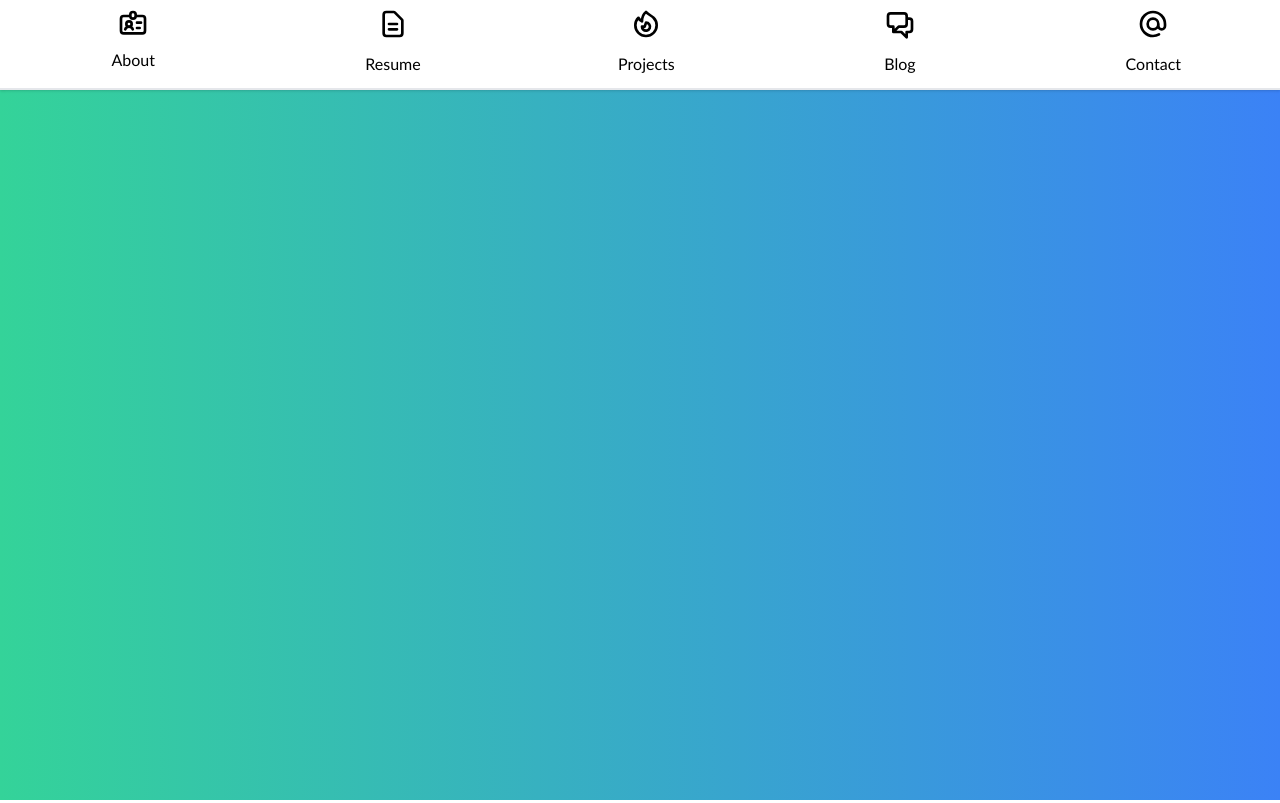
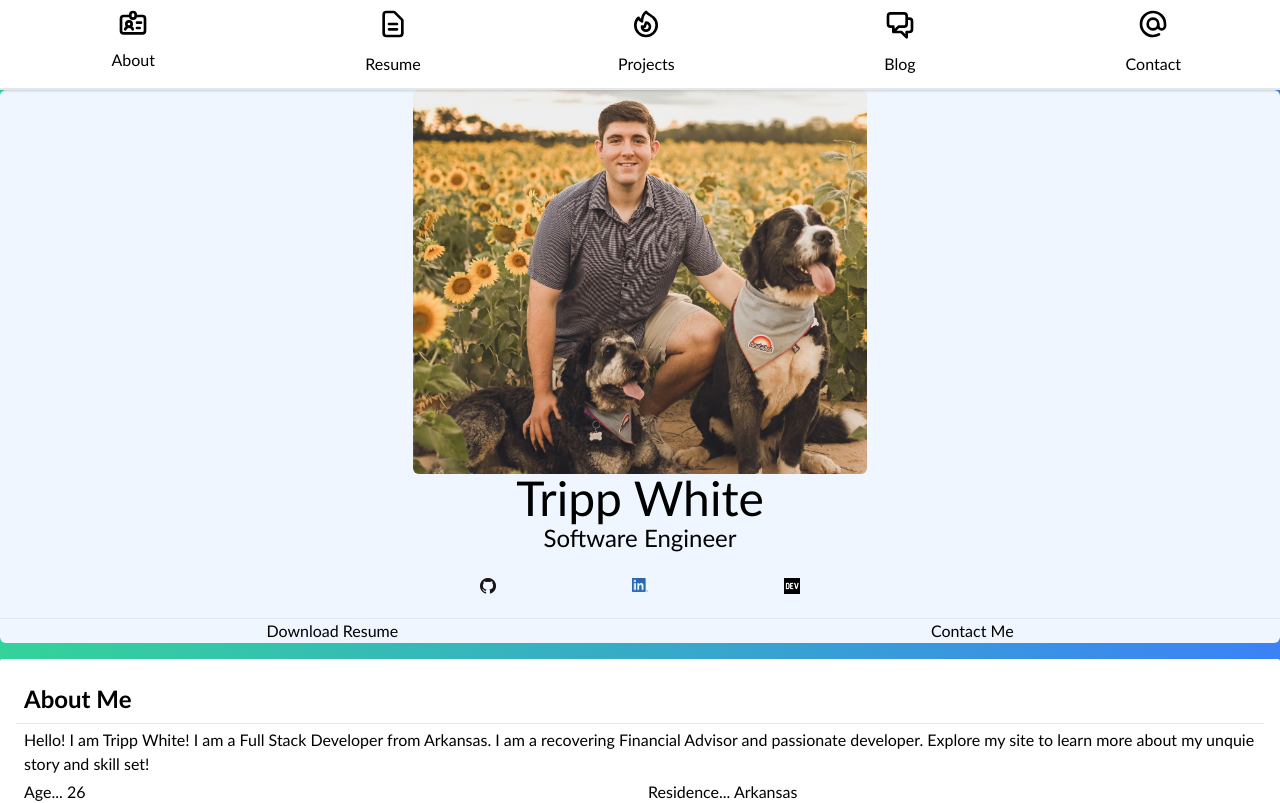
Before and after one commit to turpp/personal-portfolio, a React (Create React App) app in the folder my-app/: page / in a window 1280 px wide. Shown: the top 803 px of the page. Built offline with nearby package versions, Linux system fonts and the light colour scheme.

Commit message:
formarted for fixed nav bar and everything flows under it

```diff
--- a/my-app/src/Components/MainDiv.js
+++ b/my-app/src/Components/MainDiv.js
@@ -30,13 +30,13 @@ function MainDiv(){
 
     return (
 
-         <div className='grid grid-cols-2  font-newFont'>
-            <div className='col-span-2'>
+         <div className='grid grid-cols-2 font-newFont'>
+            <div className='col-span-2 sticky top-0'>
             <NavBar setPage={setShowPage}/>
             </div>
-            <div>
-            {/* <ProfileCard setPage={setShowPage}/>
-            {displayPage()}             */}
+            <div className='w-full col-span-2 mb-32'>
+            <ProfileCard setPage={setShowPage}/>
+            {displayPage()}
         </div>
         </div>
     )
--- a/my-app/src/Components/ProfileCard.js
+++ b/my-app/src/Components/ProfileCard.js
@@ -1,12 +1,16 @@
-import React from 'react'
+import React, {useState} from 'react'
 import ProfilePic from '../photos/profilePic.jpeg'
 import Github from '../photos/GitHub-Mark-32px.png'
 import LinkedIn from '../photos/LI-In-Bug.png'
 import Dev from '../photos/dev-black.png'
+import NavBar from '../Components/NavBar'
 
-function ProfileCard(){
+function ProfileCard(props){
+
+
+
     return (
-        <div className= "bg-blue-50 my-auto w-3/5 h-5/6 filter drop-shadow-xl rounded-md">
+        <div className= "bg-blue-50  w-full drop-shadow-xl rounded-md mb-4">
             <img src={ProfilePic} className='object-cover h-2/3 max-h-96 mx-auto rounded-md'/>
             <p className="text-5xl">Tripp White</p>
             <p className="text-2xl">Software Engineer</p>
@@ -18,8 +22,8 @@ function ProfileCard(){
 </div>
 <br></br>
             <hr></hr>
-        <div className='grid grid-cols-2 flex justify-between'>
-            <div className='border-r-2'>
+        <div className='flex justify-around'>
+            <div className=''>
             <button className=" ">Download Resume</button>
             </div>
             <div>
```
